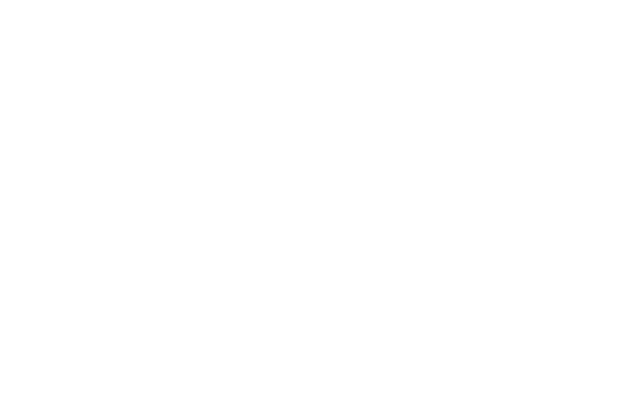
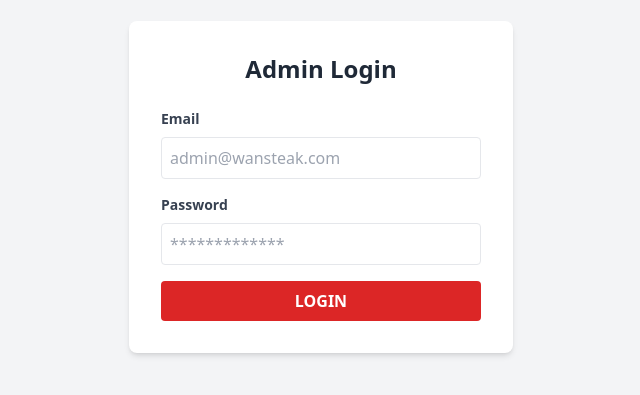
Before and after one commit to maulanadzikri/WanSteakCorner-Go, a React (Vite) app in the folder wansteak-client/: page /login in a window 1280 px wide. Before the commit this address had no page. Shown: the part 213-608 px from the top of the page, without its empty margins (319-959 px from the left). Built offline with nearby package versions, Linux system fonts and the light colour scheme.

Commit message:
feat(frontend): implement admin login and protected dashboard admin route

```diff
--- a/wansteak-client/package.json
+++ b/wansteak-client/package.json
@@ -28,6 +28,7 @@
     "eslint-plugin-react-refresh": "^0.4.24",
     "globals": "^16.5.0",
     "postcss": "^8.5.6",
+    "prettier": "^3.8.1",
     "tailwindcss": "^3.4.19",
     "vite": "^7.2.4"
   }
--- a/wansteak-client/src/App.jsx
+++ b/wansteak-client/src/App.jsx
@@ -2,6 +2,8 @@
 import { BrowserRouter, Routes, Route } from 'react-router-dom';
 import Home from './pages/Home';
 import Transactions from './pages/Transactions';
+import Login from './pages/Login';
+import AdminDashboard from './pages/AdminDashboard';
 
 function App() {
   return (
@@ -9,6 +11,8 @@
       <Routes>
         <Route path="/" element={<Home />}/>
         <Route path="/transactions" element={<Transactions />}/>
+        <Route path="/login" element={<Login />}/>
+        <Route path="/admin/dashboard" element={<AdminDashboard />}/>
       </Routes>
     </BrowserRouter>
   );
--- /dev/null
+++ b/wansteak-client/src/pages/AdminDashboard.jsx
@@ -0,0 +1,39 @@
+import { useEffect } from "react";
+import { useNavigate } from "react-router-dom";
+
+const AdminDashboard = () => {
+    const navigate = useNavigate();
+
+    // cek apakah user punya token saat halaman dimuat
+    useEffect(() => {
+        const token = localStorage.getItem("admin_token");
+        if (!token){
+            navigate("/login");
+        }
+    }, [navigate]);
+
+    const handleLogout = () => {
+        // Remove token and redirect to login
+        localStorage.removeItem("admin_token");
+        navigate("/login");
+    };
+
+    return (
+        <div className="min-h-screen bg-gray-50 p-6">
+            <div className="flex justify-between items-center mb-6">
+                <h1 className="text-3xl font-bold text-gray-800">Dashboard Admin</h1>
+                <button
+                    onClick={handleLogout}
+                    className="bg-gray-800 text-white px-4 py-2 rounded hover:bg-gray-900">
+                    Logout
+                </button>
+            </div>
+
+            <div className="bg-white p-6 rounded shadow">
+                <p>Selamat datang Admin!</p>
+            </div>
+        </div>
+    );
+};
+
+export default AdminDashboard;
--- /dev/null
+++ b/wansteak-client/src/pages/Login.jsx
@@ -0,0 +1,81 @@
+import React, { useState } from 'react';
+import api from '../services/api';
+import { useNavigate } from 'react-router-dom';
+
+const Login = () => {
+    const [email, setEmail] = useState("");
+    const [password, setPassword] = useState("");
+    const [error, setError] = useState("");
+    const navigate = useNavigate();
+
+    const handleLogin = async (e) => {
+        e.preventDefault();
+        setError("");
+
+        try{
+            // 1. Kirim request ke BE
+            const response = await api.post('auth/login', {
+                email: email,
+                password: password
+            });
+
+            // 2. Ambil token dari response
+            const { token } = response.data;
+
+            // 3. Simpan token ke localStorage
+            // Kita namakan 'admin_token' agar berbeda dengan data guest
+            localStorage.setItem('admin_token', token);
+
+            // 4. Redirect ke Dashboard Admin
+            alert("Login Berhasil!");
+            navigate("/admin/dashboard");
+        } catch (err) {
+            console.error(err);
+            setError("Email atau Password salah!");
+        }
+    };
+
+    return(
+        <div className="min-h-screen flex items-center justify-center bg-gray-100">
+            <div className="bg-white p-8 rounded-lg shadow-md w-full max-w-sm">
+                <h2 className="text-2xl font-bold mb-6 text-center text-gray-800">Admin Login</h2>
+
+                {error && (
+                    <div className="bg-red-100 text-red-700 p-3 rounded mb-4 text-sm text-center">{error}</div>
+                )}
+
+                <form onSubmit={handleLogin} className="space-y-4">
+                    <div>
+                        <label className="block text-gray-700 text-sm font-bold mb-2">Email</label>
+                        <input
+                            type="email"
+                            value={email}
+                            onChange={(e) => setEmail(e.target.value)}
+                            className="w-full p-2 border rounded focus:outline-none focus:ring-2 focus:ring-red-500"
+                            placeholder="admin@wansteak.com"
+                            required
+                        />
+                    </div>
+                    <div>
+                        <label className="block text-gray-700 text-sm font-bold mb-2">Password</label>
+                        <input
+                            type="password"
+                            value={password}
+                            onChange={(e) => setPassword(e.target.value)}
+                            className="w-full p-2 border rounded focus:outline-none focus:ring-2 focus:ring-red-500"
+                            placeholder="*************"
+                            required
+                        />
+                    </div>
+                    <button
+                        type="submit"
+                        className="w-full bg-red-600 text-white font-bold py-2 rounded hover:bg-red-700 transition">
+                        LOGIN
+                    </button>
+                </form>
+            </div>
+        </div>
+    );
+};
+
+export default Login;
```
Also changed, not shown: 2 other files (tests, documents, lock files or other folders).
